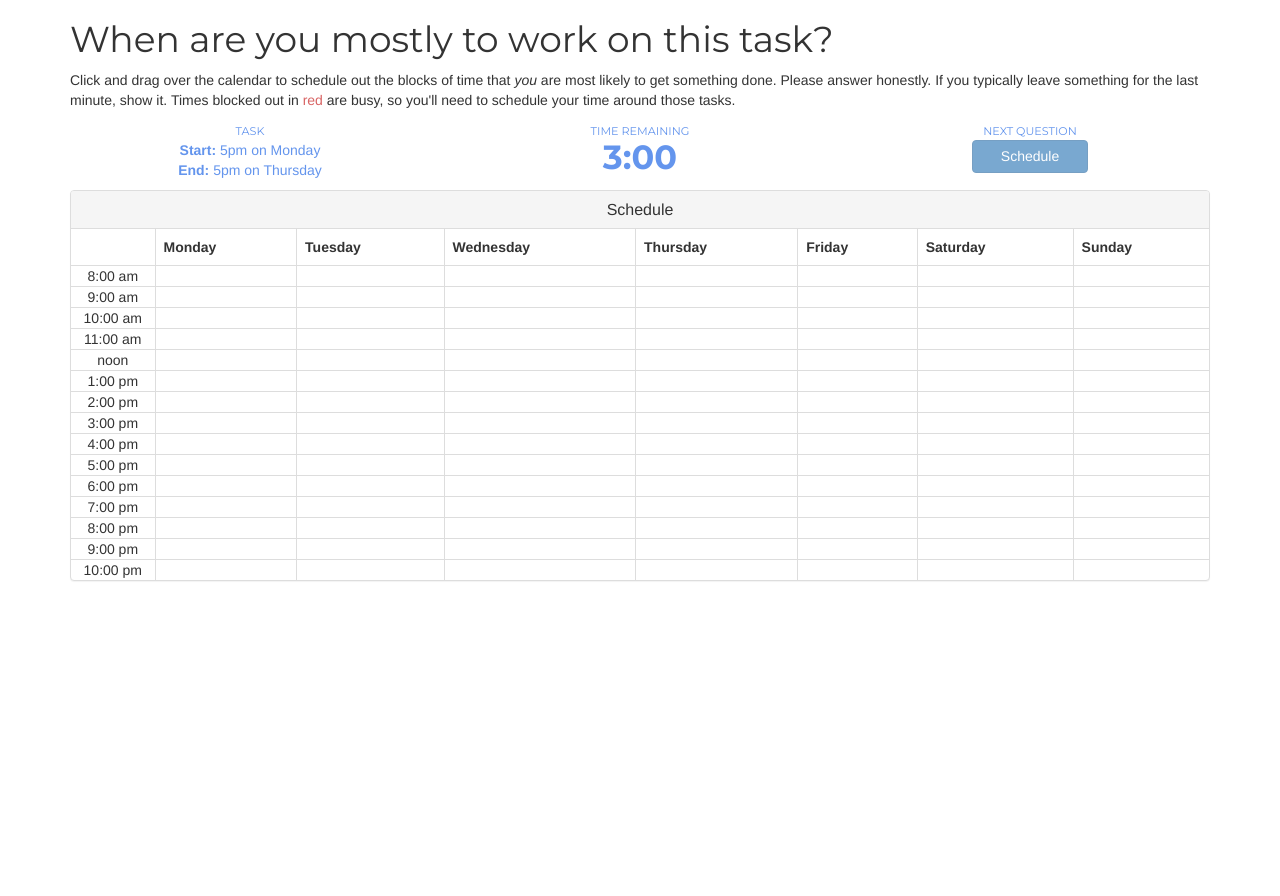
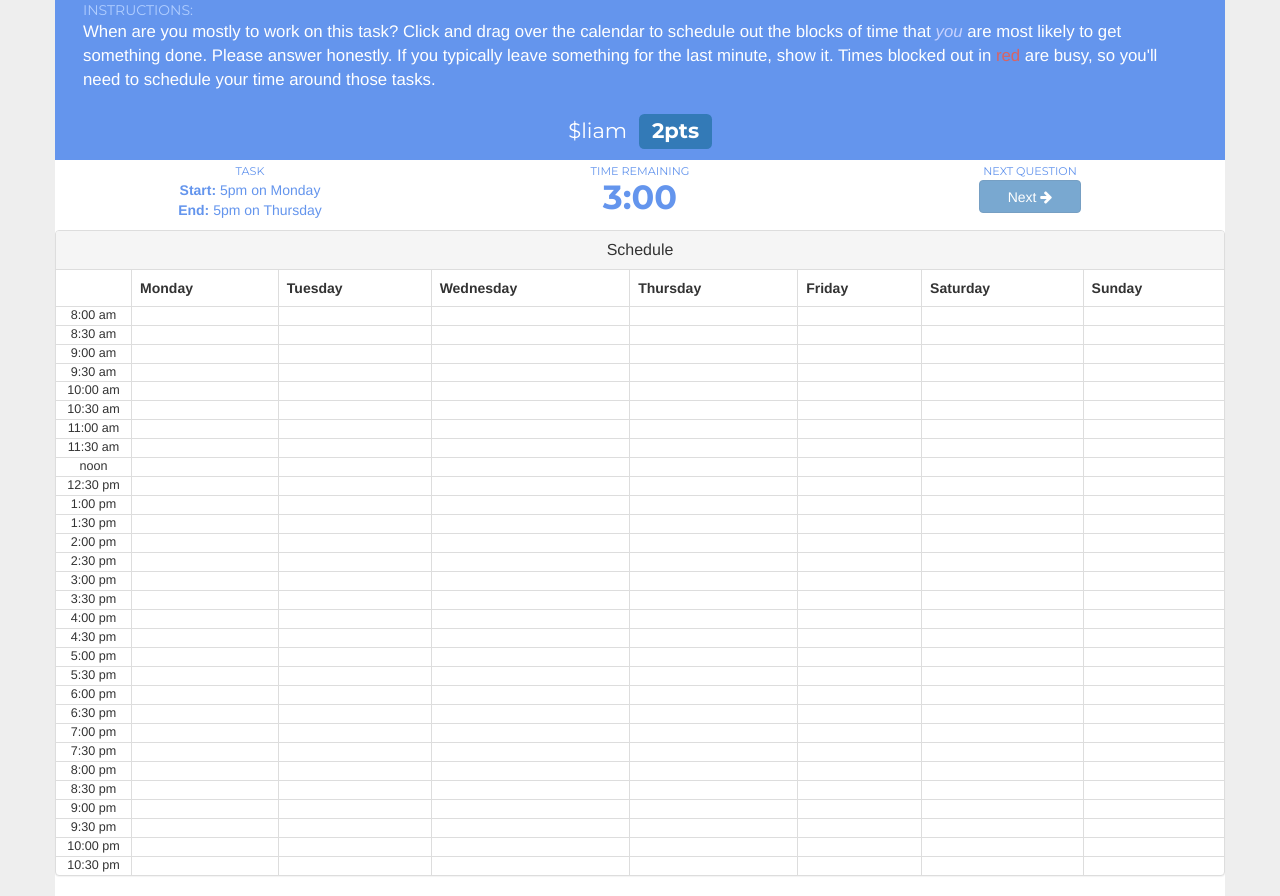
Before and after one commit to zackmeath/TimeCrunch-Survey, a plain HTML site: page schedule.html in a window 1280 px wide. Before the commit the page ends 800 px from the top, so only its background shows below. Drawn offline with nearby package versions, Linux system fonts and the light colour scheme.

Commit message:
added username + points

```diff
--- a/css/main.css
+++ b/css/main.css
@@ -1,3 +1,11 @@
+body {
+    background-color: #EEEEEE;
+}
+
+.container {
+    background-color: white;
+}
+
 h1 {
     font-family: Montserrat, "Helvetica Neue", Helvetica, Arial, sans-serif;
     font-weight: 400;
@@ -6,6 +14,7 @@ h1 {
 #calendar .colHeading {
     width: 6em;
     text-align: center;
+    font-size: 0.9em;
 }
 
 #calendar td {
@@ -40,7 +49,11 @@ td.busy {
     padding: 1em 0;
 }
 
-.task-row { }
+.score-row {
+    background-color: cornflowerblue;
+    text-align: center;
+    padding: 1em;
+}
 
 .panel-body {
     min-height: 18em;
@@ -54,6 +67,10 @@ td.busy {
 .headingRow {
     background-color: cornflowerblue;
     color: white;
+}
+
+.headingRow div {
+    padding: 0 2em;
 }
 
 .headingRow p em {
@@ -79,7 +96,7 @@ td.busy {
 
 .navbar {
     border-radius: 0 !important;
-    margin: 0 !important;
+    margin: 0 -15px !important;
     border: none !important;
 }
 
@@ -109,3 +126,27 @@ td.busy {
 .next-button {
     padding: 0.4em 2em;
 }
+
+.username {
+    font-family: Montserrat, "Helvetica Neue", Helvetica, Arial, sans-serif;
+    font-size: 1.5em;
+    color: white;
+    margin: 0.2em;
+}
+
+.points {
+    font-family: Montserrat, "Helvetica Neue", Helvetica, Arial, sans-serif;
+    font-size: 1.5em;
+    color: white;
+    margin: 0.2em;
+}
+
+p {
+    font-size: 1.2em;
+}
+
+.instructions {
+    font-family: Montserrat, "Helvetica Neue", Helvetica, Arial, sans-serif;
+    color: #B1CEFF;
+    font-size: 1.0em;
+}
--- a/js/calendar.js
+++ b/js/calendar.js
@@ -33,7 +33,7 @@ $(document).ready(function() {
 
     var numCols = 7;
     var numHoursAwake = 15
-    var intervalsPerHour = 1
+    var intervalsPerHour = 2
     var numRows = intervalsPerHour * numHoursAwake
 
     var dayOfWeek = 1;// TODO Random
--- a/schedule.html
+++ b/schedule.html
@@ -27,11 +27,11 @@
     <body>
         <!-- Page Content -->
         <div class="container">
-            <div class="row">
+            <div class="row headingRow">
                 <div class="col-lg-12">
-                    <h1>When are you mostly to work on this task?</h1>
+                    <span class="instructions">INSTRUCTIONS:</span>
                     <p>
-                        Click and drag over the calendar to schedule out the blocks of time that <em>you</em> are most
+                        When are you mostly to work on this task? Click and drag over the calendar to schedule out the blocks of time that <em>you</em> are most
                         likely to get something done. Please answer honestly. If you typically leave something for the last
                         minute, show it.
 
@@ -40,7 +40,11 @@
                     </p>
                 </div>
             </div>
-            <div class="row task-row">
+            <div class="row score-row">
+                <span class="username">$liam</span>
+                <span class="label label-primary points">2pts</span>
+            </div>
+            <div class="row game-row">
                 <div class="col-lg-4">
                     <div class="custom-panel">
                         <span class="schedule-heading">TASK</span><br>
@@ -57,10 +61,12 @@
                 <div class="col-lg-4">
                     <div class="custom-panel">
                         <span class="schedule-heading">NEXT QUESTION</span><br>
-                        <a href="schedule.html" type="button" class="btn btn-primary next-button" disabled>Schedule</a>
+                        <a href="schedule.html" type="button" class="btn btn-primary next-button" disabled>Next <i class="fa
+                                fa-arrow-right"></i></a>
                     </div>
                 </div>
 
+                <div class="row">
                     <div class="col-lg-12">
                         <div class="panel panel-default">
                             <div class="panel-heading">
```
Lines whose indentation alone changed are shown as unchanged.
